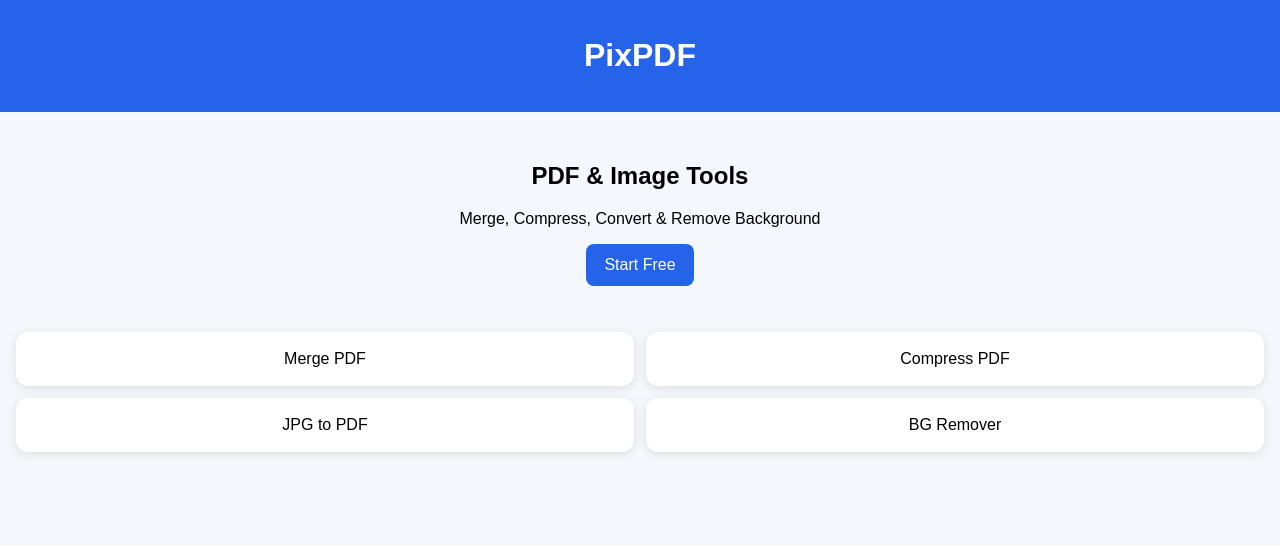
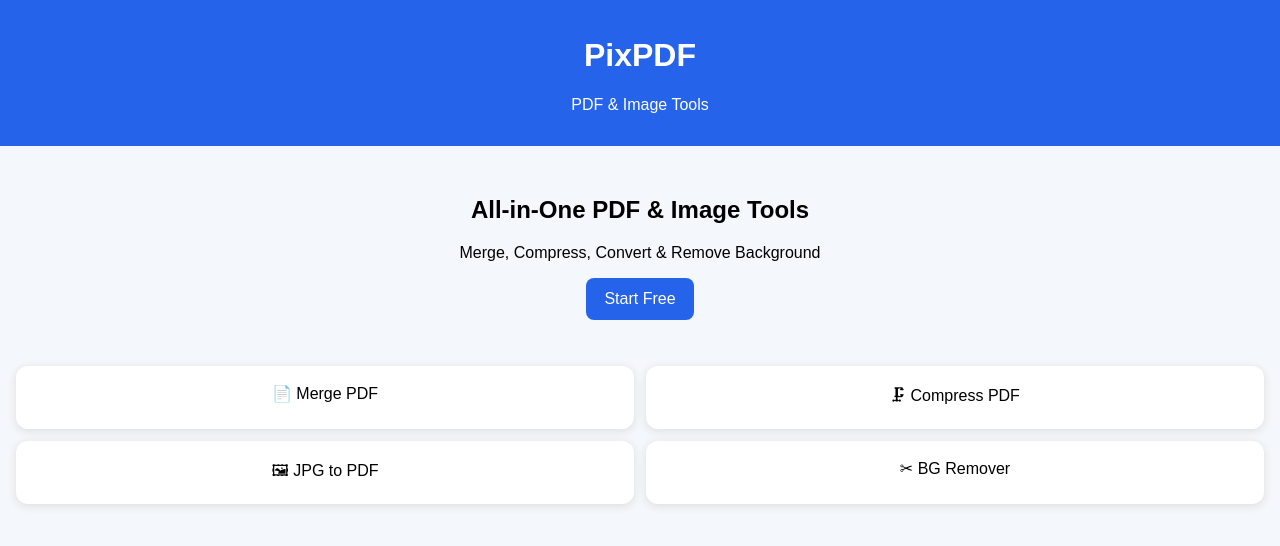
Before and after one commit to souravdas7099-commits/pixpdf, a plain HTML site: page index.html in a window 1280 px wide. Drawn offline with Linux system fonts and the light colour scheme.

Commit message:
Update index.html

```diff
--- a/index.html
+++ b/index.html
@@ -1,23 +1,30 @@
 <!DOCTYPE html>
 <html>
 <head>
-  <title>PixPDF</title>
-  <link rel="stylesheet" href="style.css">
+<meta charset="UTF-8">
+<meta name="viewport" content="width=device-width,initial-scale=1.0">
+<title>PixPDF</title>
+<link rel="stylesheet" href="style.css">
 </head>
 <body>
-<header><h1>PixPDF</h1></header>
+
+<header>
+  <h1>PixPDF</h1>
+  <p>PDF & Image Tools</p>
+</header>
 
 <section class="hero">
-  <h2>PDF & Image Tools</h2>
+  <h2>All-in-One PDF & Image Tools</h2>
   <p>Merge, Compress, Convert & Remove Background</p>
   <a class="btn">Start Free</a>
 </section>
 
 <div class="grid">
-  <div class="card">Merge PDF</div>
-  <div class="card">Compress PDF</div>
-  <div class="card">JPG to PDF</div>
-  <div class="card">BG Remover</div>
+  <div class="card">📄 Merge PDF</div>
+  <div class="card">🗜 Compress PDF</div>
+  <div class="card">🖼 JPG to PDF</div>
+  <div class="card">✂ BG Remover</div>
 </div>
+
 </body>
 </html>
```
